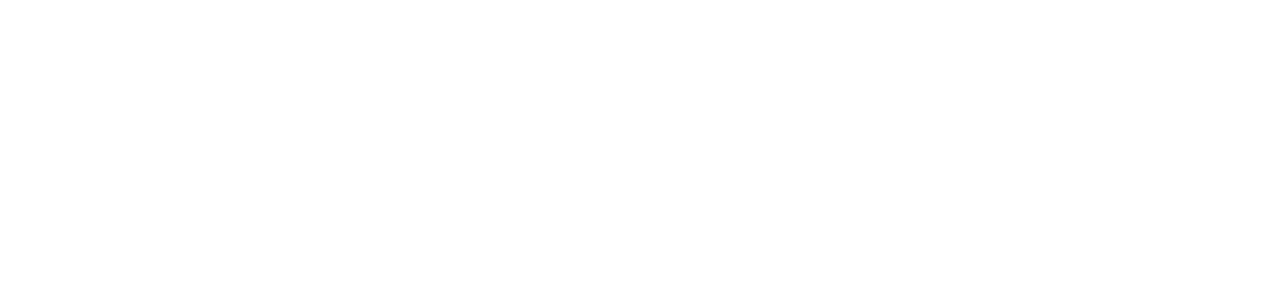
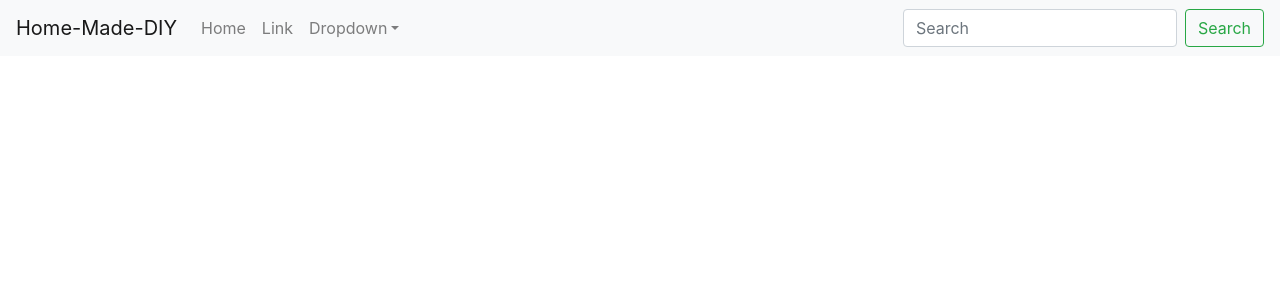
Before and after one commit to MisterRK/home-made-diy, a React (Create React App) app in the folder home-made-diy-client/: page / in a window 1280 px wide. Shown: the top 300 px of the page. Built offline with nearby package versions, Linux system fonts and the light colour scheme.

Commit message:
Quick header component with dummy links etc

```diff
--- a/home-made-diy-client/src/App.js
+++ b/home-made-diy-client/src/App.js
@@ -1,12 +1,14 @@
 import React from 'react'
 import './App.css';
-import axios from 'axios'
+
+//component imports
+import Header from './components/Header/Header'
 
 class App extends React.Component {
   render(){
     return (
       <div className="App">
-
+        <Header />
       </div>
     );
   }
--- a/home-made-diy-client/src/index.js
+++ b/home-made-diy-client/src/index.js
@@ -3,6 +3,9 @@
 import './index.css';
 import App from './App';
 import reportWebVitals from './reportWebVitals';
+
+//bootstrap import to connect react-bootstrap library
+import 'bootstrap/dist/css/bootstrap.min.css';
 
 ReactDOM.render(
   <React.StrictMode>
```
